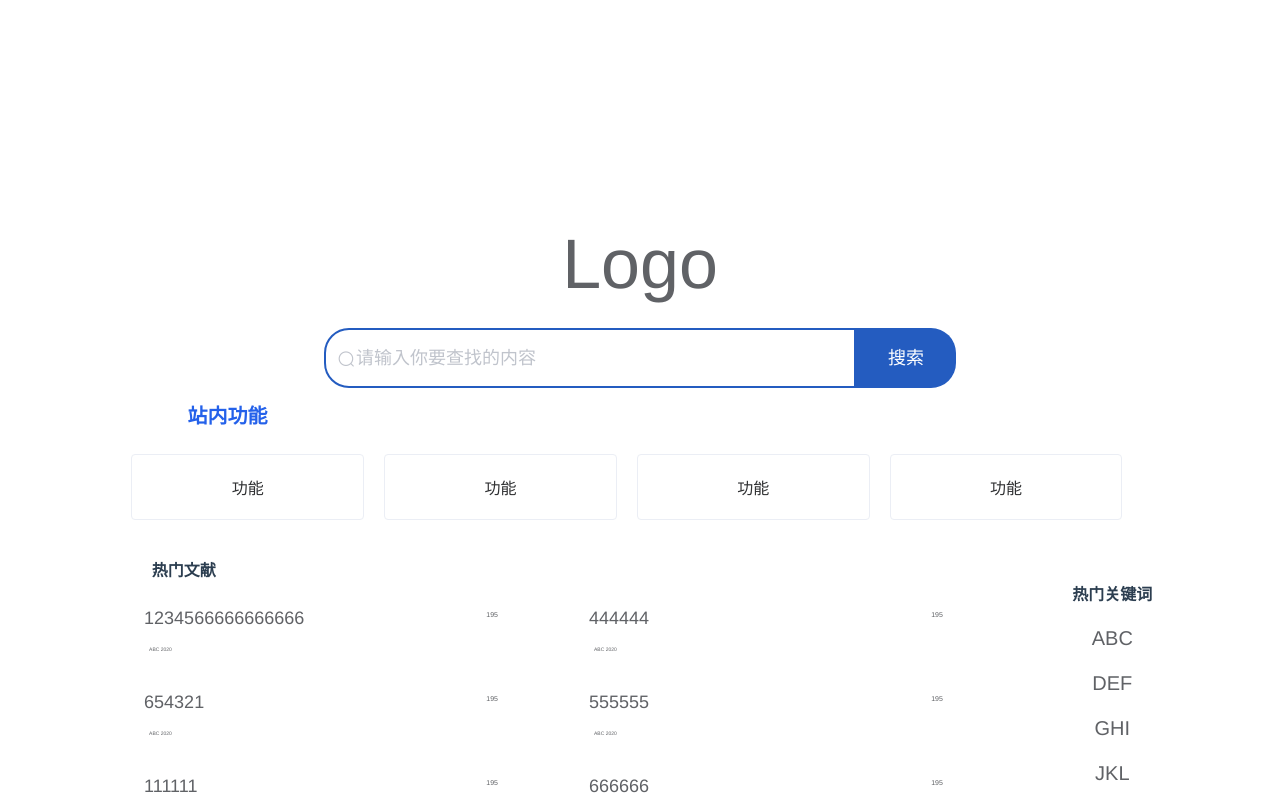
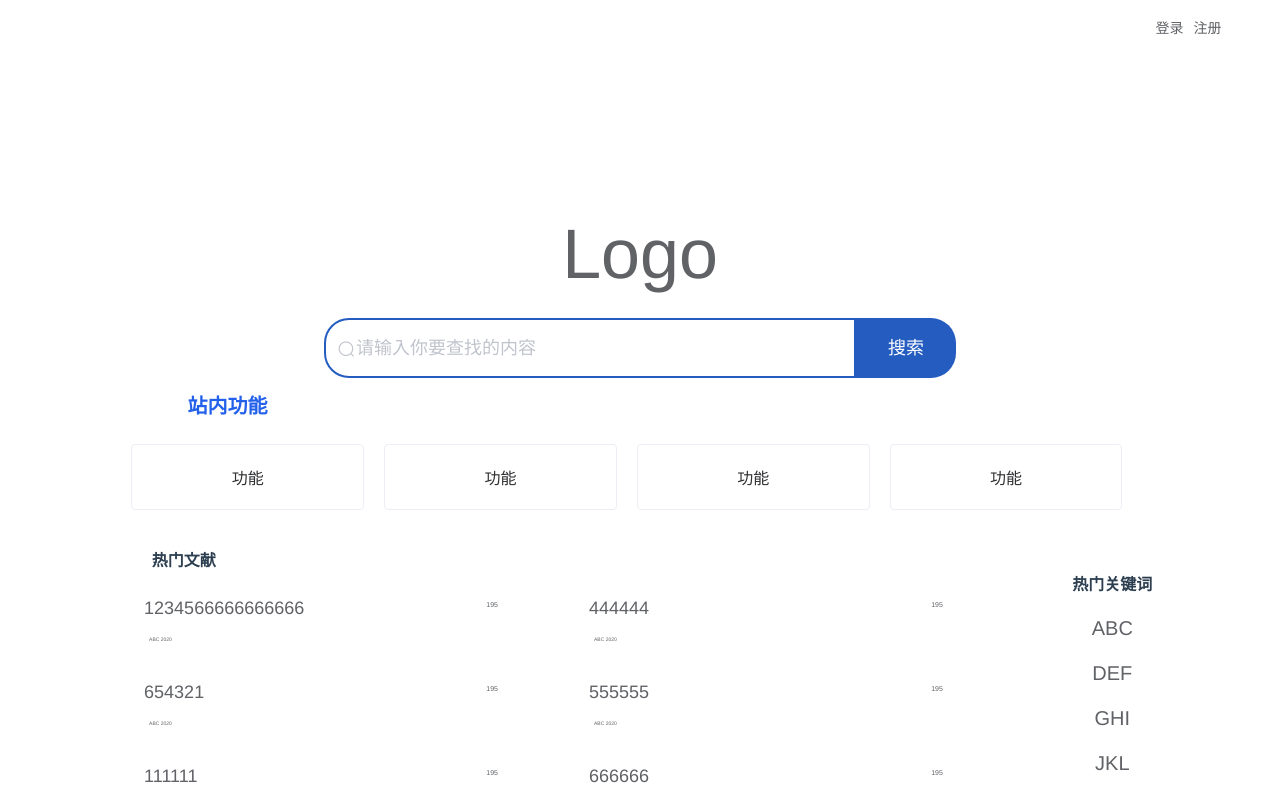
Before and after one commit to TsurukawaSalt/LBfrontend, a Vue app: page /#/home in a window 1280 px wide. Shown: the top 799 px of the page. Built offline with nearby package versions, Linux system fonts and the light colour scheme.

Commit message:
headerRemake

```diff
--- a/src/components/header.vue
+++ b/src/components/header.vue
@@ -1,12 +1,24 @@
 <template>
   <div>
-    <el-header class="header">
+    <el-header v-if="this.status == 1" class="header_1">
       <el-input class="h_search" placeholder="请输入你要查找的内容"  v-model="keyword" @keyup.enter.native="goSearch()">
         <el-button slot="append" icon="el-icon-search" @click="goSearch()"></el-button>
       </el-input>
+      <div class="r_con">
+        <el-link v-if="isLogin" class="r_con_user" :underline="false" @click="goUser()">{{this.userName}}</el-link>
+        <el-link v-if="isLogin" class="r_con_reLogin" :underline="false" @click="reLogin()">退出登录</el-link>
+        <el-link v-if="!isLogin" class="r_con_login" :underline="false" @click="goLogin()">登录</el-link>
+        <el-link v-if="!isLogin" class="r_con_Register" :underline="false" @click="goRegister()">注册</el-link>
+      </div>
+    </el-header>
 
-      <el-link class="r_con" :underline="false">登录</el-link>
-      <el-link class="r_con" :underline="false">注册</el-link>
+    <el-header v-if="this.status == 2" class="header_2">
+      <div class="r_con">
+        <el-link v-if="isLogin" class="r_con_user" :underline="false" @click="goUser()">{{this.userName}}</el-link>
+        <el-link v-if="isLogin" class="r_con_reLogin" :underline="false" @click="reLogin()">退出登录</el-link>
+        <el-link v-if="!isLogin" class="r_con_login" :underline="false" @click="goLogin()">登录</el-link>
+        <el-link v-if="!isLogin" class="r_con_Register" :underline="false" @click="goRegister()">注册</el-link>
+      </div>
     </el-header>
   </div>
 </template>
@@ -17,6 +29,15 @@ export default {
   data(){
     return {
       keyword:'',
+      isLogin:false,
+      userName:'',
+    }
+  },
+  props: {
+    status: {
+      // type: String,
+      required: false,
+      default: "1",
     }
   },
   methods:{
@@ -32,26 +53,65 @@ export default {
         })
       }
     },
+    goUser() {
+      this.$router.push({
+        name:"PerInfo"
+      })
+    },
+    goLogin() {
+      this.$router.push({
+        name:"Login"
+      })
+    },
+    goRegister() {
+      this.$router.push({
+        name:"Register"
+      })
+    },
+    reLogin() {
+      sessionStorage.clear()
+      location.reload()
+    }
+  },
+  mounted() {
+    if(sessionStorage.getItem("userName")!=null||sessionStorage.getItem("userID")!=null){
+      this.isLogin = true
+      this.userName = sessionStorage.getItem("userName")
+    }
   }
 }
 </script>
 
 <style scoped>
-  .header {
+  .header_1 {
     background-color: #2c3e50;
     margin: -10px -10px 0 -10px;
     padding: 0;
-    /*//margin: 0;*/
-    /*//padding: 0;*/
-    /*//text-align: center;*/
   }
   .h_search {
     width: 40%;
     margin: 10px;
   }
+
   .r_con {
-    margin: 20px;
-    float: right;
+    position: absolute;
+    top: 19px;
+    right: 4%;
+  }
+  .r_con_user {
+    margin-right: 15px;
+  }
+  .r_con_reLogin {
+    left: 10%;
+  }
+  .r_con_login {
+    margin-right: 10px;
+  }
+  .r_con_Register {
+  }
 
+  .header_2 {
+    margin: -10px -10px 0 -10px;
+    padding: 0;
   }
 </style>
--- a/src/views/homePage.vue
+++ b/src/views/homePage.vue
@@ -1,5 +1,6 @@
 <template>
   <div class="page">
+    <Header status="2"></Header>
     <el-link class="title" :underline="false">
       Logo
     </el-link>
@@ -21,7 +22,7 @@
         <h4>热门文献</h4>
         <div class="list_left">
           <el-row class="list_item" v-for="(o, index) in this.academic_list.slice(0, 5)" :key="index">
-            <el-link class="list_title" :underline="false">{{ o.title }}</el-link>
+            <el-link class="list_title" :underline="false" @click="goArticle()">{{ o.title }}</el-link>
             <el-link class="list_cited" :underline="false">{{o.cited}}</el-link>
             <br>
             <el-link class="list_author" :underline="false">{{o.author}} {{o.year}}</el-link>
@@ -29,7 +30,7 @@
         </div>
         <div class="list_right">
           <el-row class="list_item" v-for="(o, index) in this.academic_list.slice(5, 10)" :key="index">
-            <el-link class="list_title" :underline="false">{{ o.title }}</el-link>
+            <el-link class="list_title" :underline="false" @click="goArticle()">{{ o.title }}</el-link>
             <el-link class="list_cited" :underline="false">{{o.cited}}</el-link>
             <br>
             <el-link class="list_author" :underline="false">{{o.author}} {{o.year}}</el-link>
@@ -39,7 +40,7 @@
       <div class="right_block">
         <h4>热门关键词</h4>
         <el-row class="keyword_list" v-for="(o, index) in this.hot_keywords" :key="index">
-            <el-link class="keyword" :underline="false">{{o}}</el-link>
+            <el-link class="keyword" :underline="false" @click="goSearch(o)">{{o}}</el-link>
         </el-row>
       </div>
     </div>
@@ -47,6 +48,7 @@
 </template>
 
 <script>
+import Header from "@/components/header";
 export default {
   name:"homePage",
   data() {
@@ -79,7 +81,10 @@ export default {
     }
   },
   methods: {
-    goSearch(){
+    goSearch(keyword){
+      if (keyword !== null){
+        this.keyword = keyword
+      }
       if (!this.keyword) {
         alert("搜索内容为空")
       } else {
@@ -91,6 +96,17 @@ export default {
         })
       }
     },
+    goArticle(url){
+      this.$router.push({
+        name:"AcademicShow",
+        params:{
+          id:url
+        }
+      })
+    }
+  },
+  components:{
+    Header,
   }
 }
 </script>
```
